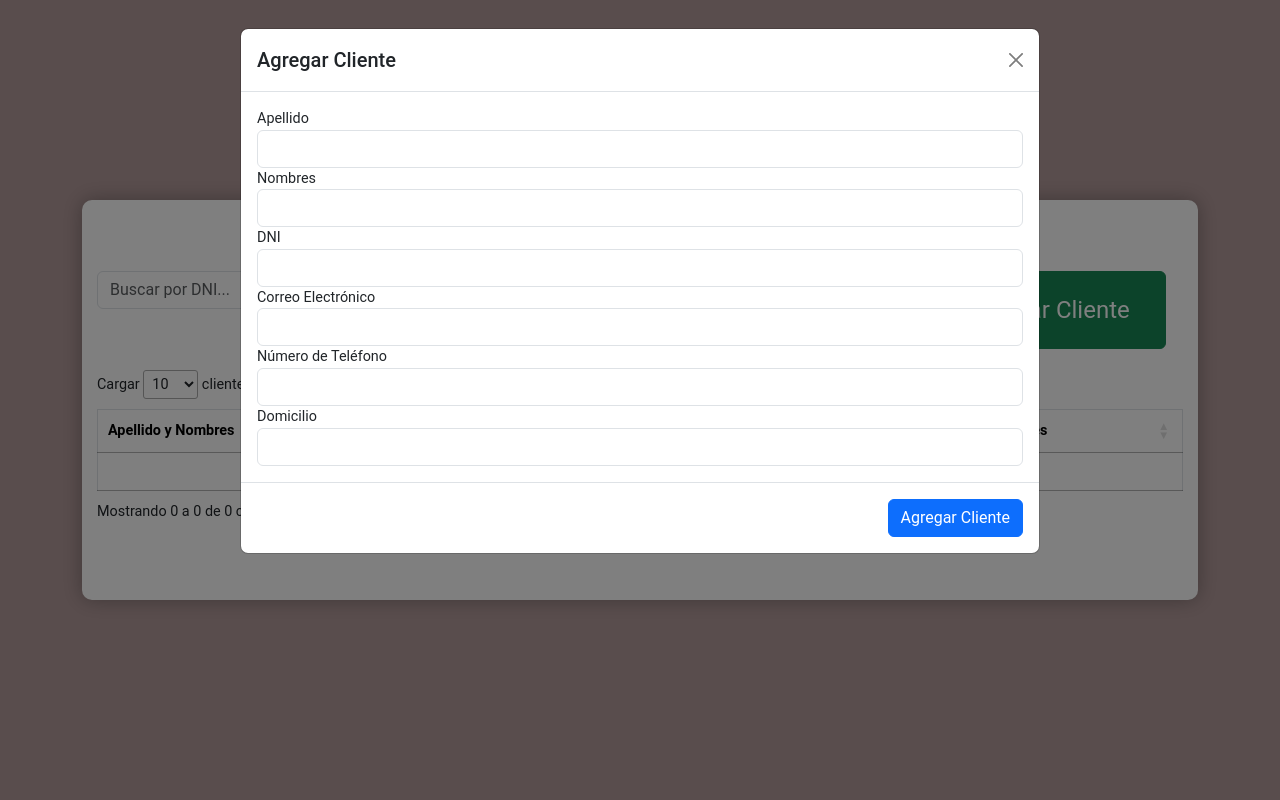
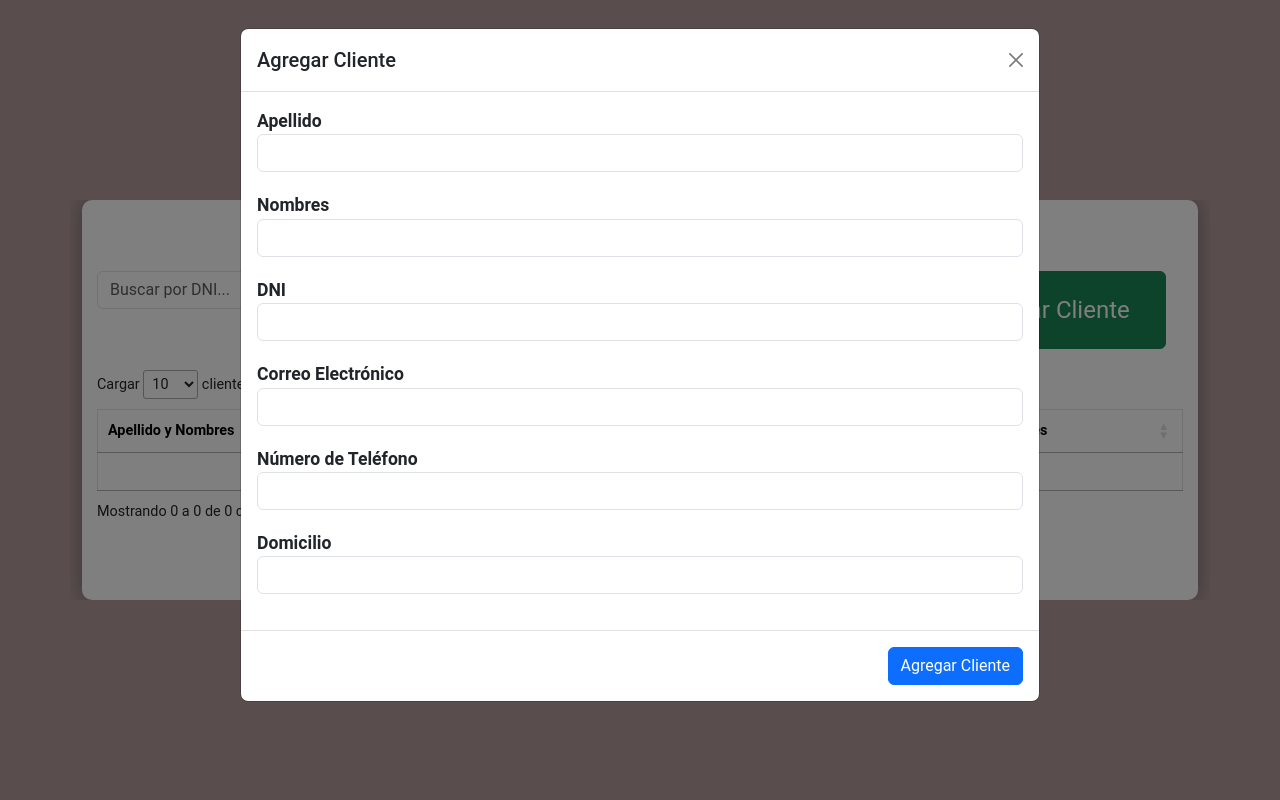
Before and after one commit to agusaenz/halloween-disfraces, a PHP site: page /lista-clientes.php in a window 1280 px wide, after a click on "Agregar Cliente". Run offline with PHP 8.4, Linux system fonts and the light colour scheme; data that the repository does not hold is empty; a stand-in replaces the project's code that opens the database connection.

Commit message:
lista-clientes finalizada?

```diff
--- a/lista-clientes.php
+++ b/lista-clientes.php
@@ -23,6 +23,11 @@
       margin: 0;
     }
 
+    .container {
+      max-height: 100vh;
+      overflow-y: auto;
+    }
+
     .custom-form {
       background: white;
       padding: 15px;
@@ -33,7 +38,8 @@
       min-height: 400px;
       width: 100%;
       max-width: 1300px;
-      max-height: 900px;
+      max-height: 90vh;
+      overflow-y: auto;
     }
 
     .btn-lg-custom {
@@ -45,11 +51,25 @@
       margin-left: -15px;
     }
 
+    .modal-body {
+      max-height: 70vh;
+      overflow-y: auto;
+    }
+
     @media (max-width: 768px) {
       .btn-lg-custom {
         width: 100%;
         margin-top: 10px;
       }
+    }
+
+    .form-group label {
+      font-size: 1.1rem;
+      font-weight: bold;
+    }
+
+    .modal-body .form-group {
+      margin-bottom: 20px;
     }
   </style>
 </head>
@@ -183,6 +203,7 @@
           <button type="button" class="btn btn-primary" id="addClient" onclick="agregarCliente()">
             Agregar Cliente
           </button>
+           <button type="button" class="btn btn-success" id="rentalBtn" onclick="hacerAlquiler()" style="display:none;">Hacer Alquiler</button>
         </div>
       </div>
     </div>
@@ -287,7 +308,8 @@
         success: function(data) {
           if (data.estado == 1) {
             alert('Cliente registrado correctamente.');
-            $('#addModal').modal('hide');
+             $('#rentalBtn').show();
+             $('#addClient').prop('disabled', true);
             borrarFiltros();
           } else if (data.estado == 2) {
             alert("Ha ocurrido un durante la operación.");
@@ -387,7 +409,18 @@
           generarTablaClientes();
         }
       });
+
+      $('#addModal').on('show.bs.modal', function () {
+  resetAddForm();
+  $('#rentalBtn').hide();
+  $('#addClient').prop('disabled', false);
+});
+
     });
+
+    function resetAddForm() {
+  $('#addForm').trigger('reset');
+}
   </script>
 </body>
 
```
